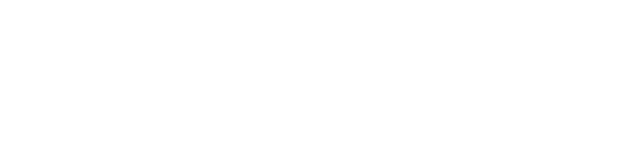
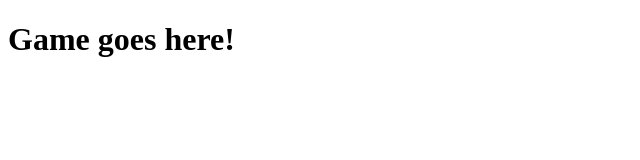
Before and after one commit to TimonLoewl99/JumpAndRun, a plain HTML site: page index.html in a window 1280 px wide. Shown: the whole page, without its empty margins (0-640 px from the left). Drawn offline with Linux system fonts and the light colour scheme.

Commit message:
Update index.html

```diff
--- a/index.html
+++ b/index.html
@@ -6,5 +6,7 @@
     <meta name="viewport" content="width=device-width, initial-scale=1.0" />
     <title>JumpAndRun</title>
   </head>
-  <body></body>
+  <body>
+    <h1>Game goes here!</h1>
+  </body>
 </html>
```
